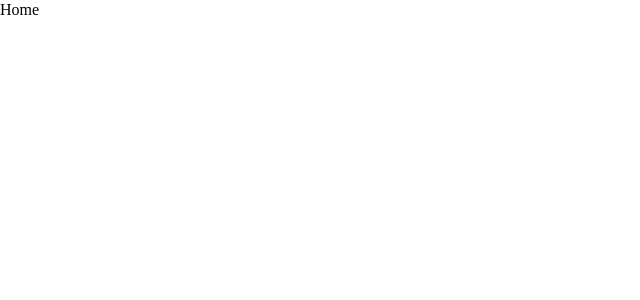
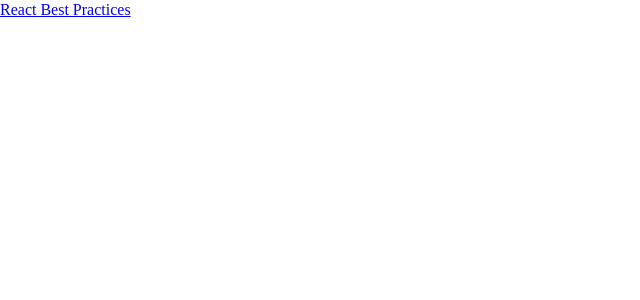
Before and after one commit to metamn/react-best-practices, a React (Create React App) app: page / in a window 1280 px wide. Shown: the top 300 px of the page, without its empty margins (0-640 px from the left). Built offline with nearby package versions, Linux system fonts and the light colour scheme.

Commit message:
Adding Logo

```diff
--- a/src/components/Home/Home.js
+++ b/src/components/Home/Home.js
@@ -2,6 +2,7 @@
 import PropTypes from "prop-types";
 import styled from "styled-components";
 
+import Logo from "../Logo";
 import { Section as _Section } from "../SemanticHTML";
 
 /**
@@ -17,16 +18,16 @@
 /**
  * Styles the component container
  */
-const Container = styled(_Section)(props => ({}));
+const Section = styled(_Section)(props => ({}));
 
 /**
  * Displays the component
  */
 const Home = props => {
   return (
-    <Container className="Home" title="Home">
-      Home
-    </Container>
+    <Section className="Home" title="Home">
+      <Logo />
+    </Section>
   );
 };
 
--- /dev/null
+++ b/src/components/Link/Link.js
@@ -0,0 +1,59 @@
+import React from "react";
+import PropTypes from "prop-types";
+import styled from "styled-components";
+
+/**
+ * Defines the prop types
+ */
+const propTypes = {
+  /**
+   * The link url
+   */
+  url: PropTypes.string,
+  /**
+   * The link title
+   */
+  title: PropTypes.string,
+  /**
+   * The link content
+   */
+  children: PropTypes.any
+};
+
+/**
+ * Defines the default props
+ */
+const defaultProps = {
+  url: "http://example.com",
+  title: "http://example.com",
+  children: "http://example.com"
+};
+
+/**
+ * Styles the link
+ */
+const Container = styled("a")(props => ({
+  /*
+  ...props.theme.links.default,
+  ...props.theme.colorPairs.default,
+  ...props.theme.cursors.brutalistCursor2
+  */
+}));
+
+/**
+ * Displays a HTML link element
+ */
+const Link = props => {
+  const { url, title, children } = props;
+
+  return (
+    <Container className="link" href={url} title={title}>
+      {children}
+    </Container>
+  );
+};
+
+Link.propTypes = propTypes;
+Link.defaultProps = defaultProps;
+
+export default React.memo(Link);
--- /dev/null
+++ b/src/components/Link/Link.md
@@ -0,0 +1,31 @@
+The component performs the following tasks:
+
+<details>
+	<summary>###Defines the prop types
+
+</summary>
+* The link url
+
+* The link title
+
+* The link content
+
+</details>
+
+<details>
+	<summary>###Defines the default props
+
+</summary>
+</details>
+
+<details>
+	<summary>###Styles the link
+
+</summary>
+</details>
+
+<details>
+	<summary>###Displays a HTML link element
+
+</summary>
+</details>
--- /dev/null
+++ b/src/components/Link/index.js
@@ -0,0 +1 @@
+export { default } from "./Link";
--- /dev/null
+++ b/src/components/Logo/Logo.js
@@ -0,0 +1,59 @@
+import React from "react";
+import PropTypes from "prop-types";
+import styled from "styled-components";
+
+import { MetaPropTypes, MetaDefaultProps } from "../Meta";
+import Link from "../Link";
+
+/**
+ * Defines the prop types
+ */
+const propTypes = {
+  /**
+   * The site meta
+   */
+  ...MetaPropTypes
+};
+
+/**
+ * Defines the default props
+ */
+const defaultProps = {
+  ...MetaDefaultProps
+};
+
+/**
+ * Styles the component container
+ */
+const Header = styled("header")(props => ({}));
+
+/**
+ * Styles the title
+ */
+const Title = styled("h1")(props => ({}));
+
+/**
+ * Displays the component
+ */
+const Logo = props => {
+  /**
+   * Loads props
+   */
+  const { title, url, description } = props;
+
+  return (
+    <Header className="Logo">
+      <Title className="Title">
+        <Link url={url} title={title}>
+          {title}
+        </Link>
+      </Title>
+    </Header>
+  );
+};
+
+Logo.propTypes = propTypes;
+Logo.defaultProps = defaultProps;
+
+export default Logo;
+export { propTypes as LogoPropTypes, defaultProps as LogoDefaultProps };
--- /dev/null
+++ b/src/components/Logo/Logo.md
@@ -0,0 +1 @@
+## Logo
--- /dev/null
+++ b/src/components/Logo/index.js
@@ -0,0 +1 @@
+export { default, LogoPropTypes, LogoDefaultProps } from "./Logo";
```
Also changed, not shown: 2 other files (tests, documents, lock files or other folders).
